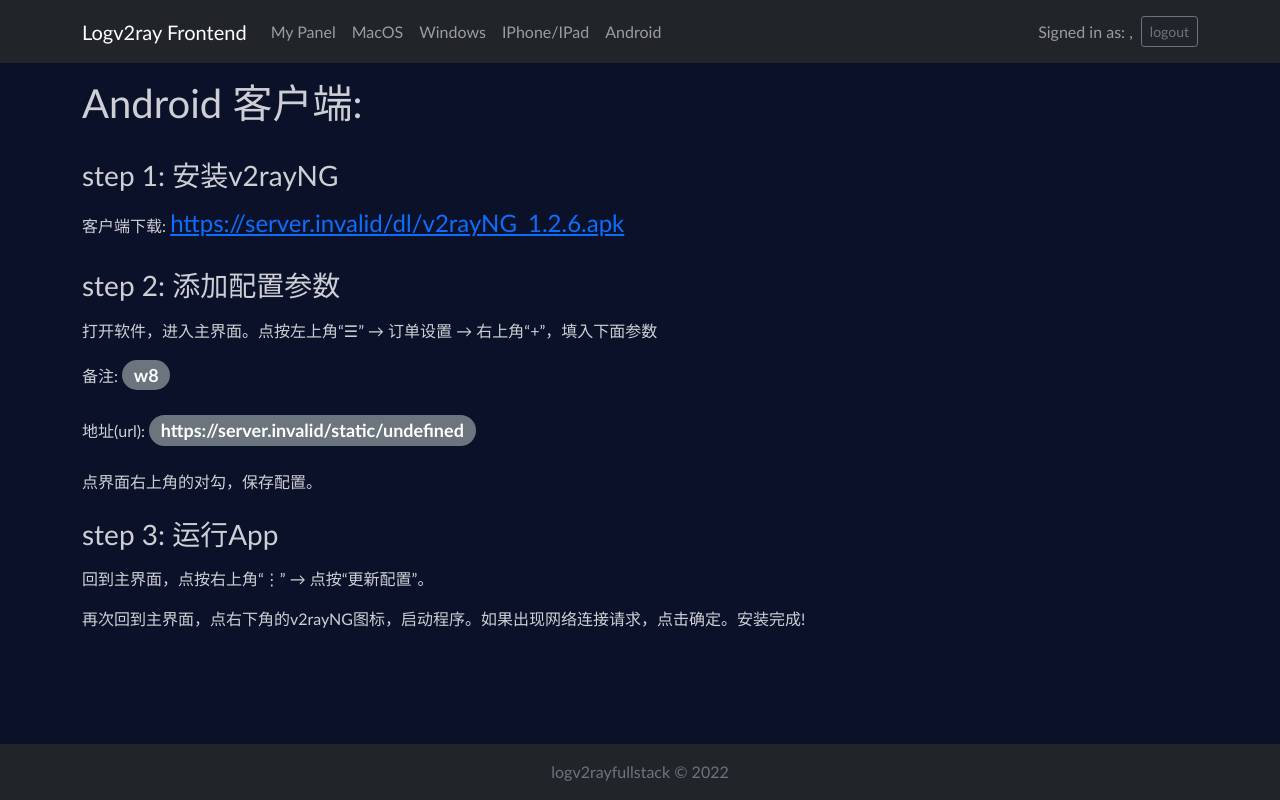
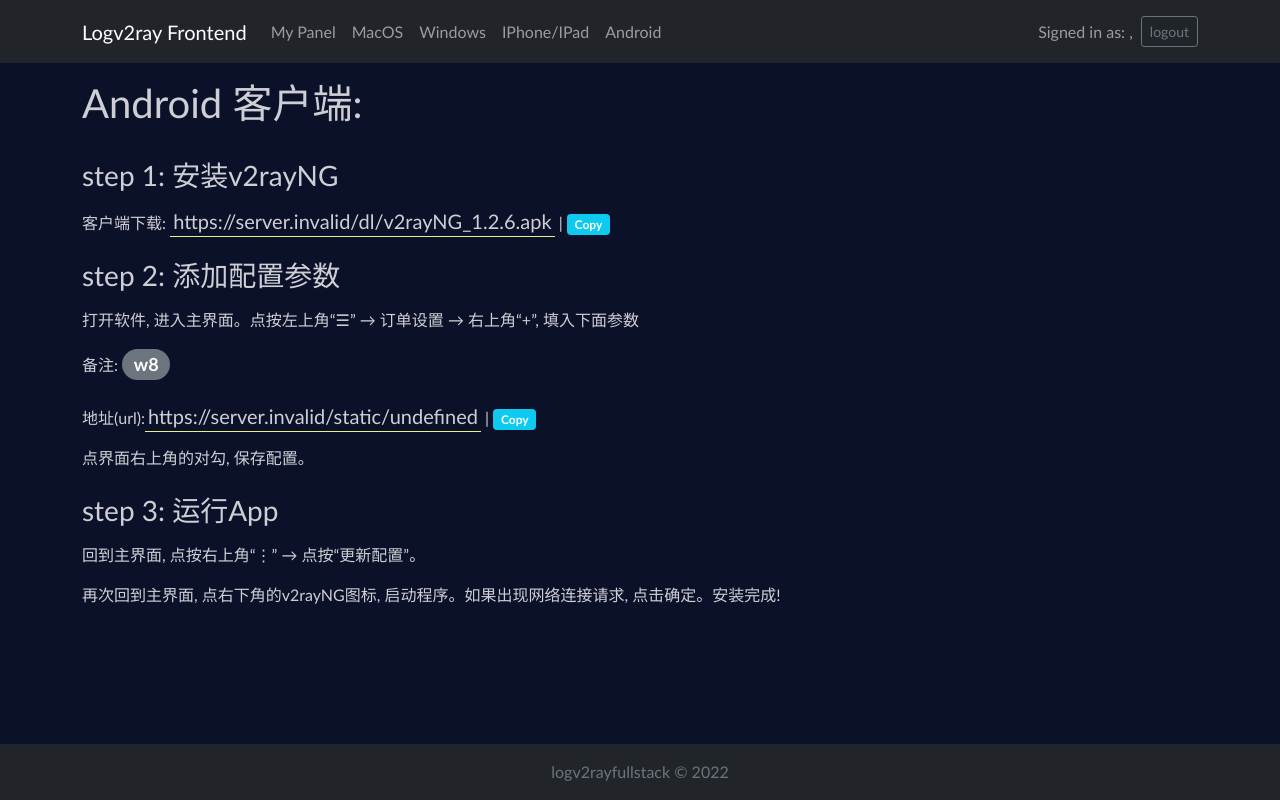
Before and after one commit to xvv6u577/logv2fs, a React (Create React App) app in the folder frontend/: page /android in a window 1280 px wide. Built offline with nearby package versions, Linux system fonts and the light colour scheme; no server answers; sample sign-in values are in the browser's storage.

Commit message:
add TapToCopied component.

```diff
--- a/frontend/public/index.html
+++ b/frontend/public/index.html
@@ -24,7 +24,7 @@
       work correctly both with client-side routing and a non-root public URL.
       Learn how to configure a non-root public URL by running `npm run build`.
     -->
-		<title>logv2rayfullstack App</title>
+		<title>log.v2.FS App</title>
 	</head>
 	<body>
 		<noscript>You need to enable JavaScript to run this app.</noscript>
--- a/frontend/src/App.css
+++ b/frontend/src/App.css
@@ -36,14 +36,14 @@
 	border-bottom: 1px solid rgba(204, 173, 173, 0.877);
 }
 
-.home-list ol.list-group.list-group-striped li:nth-of-type(odd){
-    background: rgba(52, 52, 52, 1);
+.home-list ol.list-group.list-group-striped li:nth-of-type(odd) {
+	background: rgba(52, 52, 52, 1);
 }
-.home-list ol.list-group.list-group-striped li:nth-of-type(even){
-    background: rgba(41, 44, 49, 1);
+.home-list ol.list-group.list-group-striped li:nth-of-type(even) {
+	background: rgba(41, 44, 49, 1);
 }
-.home-list ol.list-group.list-group-hover li:hover{
-    background: rgba(110, 116, 98, 0.2);
+.home-list ol.list-group.list-group-hover li:hover {
+	background: rgba(110, 116, 98, 0.2);
 }
 
 .home-traffic-fs {
@@ -51,13 +51,13 @@
 }
 
 .home-list .accordion-item {
-	background-color:rgb(66, 55, 62);
+	background-color: rgb(66, 55, 62);
 	border: none;
 }
 .home-list .accordion-item .accordion-header {
 	font-size: 14px;
 }
-.home-list .accordion-item .accordion-header button.accordion-button{
+.home-list .accordion-item .accordion-header button.accordion-button {
 	padding: 0;
 }
 .home-list .accordion-item .accordion-body {
@@ -65,9 +65,8 @@
 }
 
 .modal-content {
-	background-color: rgba(200, 200, 200,1) !important;
+	background-color: rgba(200, 200, 200, 1) !important;
 	color: rgba(51, 29, 29, 1) !important;
-
 }
 
 .myToolTip > .tooltip-inner {
@@ -113,3 +112,16 @@
 	color: rgba(255, 255, 255, 0.4);
 	font-size: small;
 }
+
+.tap-to-copied {
+	padding-bottom: 5px;
+}
+
+.tap-to-copied-badge {
+	cursor: copy;
+}
+
+.tap-to-copied span.h5 {
+	border-bottom: 1px solid rgb(236, 238, 138);
+	padding: 3px;
+}
--- a/frontend/src/components/android.js
+++ b/frontend/src/components/android.js
@@ -1,5 +1,6 @@
 import { Container, Badge } from "react-bootstrap";
 import { useSelector } from "react-redux";
+import TapToCopied from "./tapToCopied";
 
 function Android() {
 	const loginState = useSelector((state) => state.login);
@@ -9,16 +10,16 @@
 			<h3 className="py-2">step 1: 安装v2rayNG</h3>
 			<p>
 				客户端下载:{" "}
-				<div className="inline h4">
-					<a href={process.env.REACT_APP_FILE_AND_SUB_URL +"/dl/"+ "v2rayNG_1.2.6.apk"}>
-						{process.env.REACT_APP_FILE_AND_SUB_URL +"/dl/"+ "v2rayNG_1.2.6.apk"}
-					</a>
-				</div>
+				<TapToCopied>
+					{process.env.REACT_APP_FILE_AND_SUB_URL +
+						"/dl/" +
+						"v2rayNG_1.2.6.apk"}
+				</TapToCopied>
 			</p>
 			<h3 className="py-2">step 2: 添加配置参数</h3>
 			<p>
-				打开软件，进入主界面。点按左上角“☰” &#x2192; 订单设置 &#x2192;
-				右上角“+”，填入下面参数
+				打开软件, 进入主界面。点按左上角“☰” &#x2192; 订单设置 &#x2192;
+				右上角“+”, 填入下面参数
 			</p>
 			<p>
 				备注:
@@ -30,17 +31,18 @@
 			</p>
 			<p>
 				地址(url):
-				<div className="inline h4">
-					<Badge bg="secondary" pill className="mx-1">
-						{process.env.REACT_APP_FILE_AND_SUB_URL + "/static/" + loginState.jwt.Email}
-					</Badge>
-				</div>
+				<TapToCopied>
+					{process.env.REACT_APP_FILE_AND_SUB_URL +
+						"/static/" +
+						loginState.jwt.Email}
+				</TapToCopied>
 			</p>
-			<p>点界面右上角的对勾，保存配置。</p>
+			<p>点界面右上角的对勾, 保存配置。</p>
 			<h3 className="py-2">step 3: 运行App</h3>
-			<p>回到主界面，点按右上角“⋮” &#x2192; 点按“更新配置”。</p>
+			<p>回到主界面, 点按右上角“⋮” &#x2192; 点按“更新配置”。</p>
 			<p>
-				再次回到主界面，点右下角的v2rayNG图标，启动程序。如果出现网络连接请求，点击确定。安装完成!
+				再次回到主界面, 点右下角的v2rayNG图标, 启动程序。如果出现网络连接请求,
+				点击确定。安装完成!
 			</p>
 		</Container>
 	);
--- a/frontend/src/components/iphone.js
+++ b/frontend/src/components/iphone.js
@@ -1,5 +1,6 @@
 import { Container, Badge } from "react-bootstrap";
 import { useSelector } from "react-redux";
+import TapToCopied from "./tapToCopied";
 
 function Ihpone() {
 	const loginState = useSelector((state) => state.login);
@@ -30,27 +31,19 @@
 			</p>
 			<p>
 				apple ID:
-				<div className="inline h4">
-					<Badge bg="secondary" pill className="mx-1">
-						warley8013@gmail.com
-					</Badge>
-				</div>
+				<TapToCopied>warley8013@gmail.com</TapToCopied>
 			</p>
 			<p>
 				pwd:
-				<div className="inline h4">
-					<Badge bg="secondary" pill className="mx-1">
-						Google@521
-					</Badge>
-				</div>
+				<TapToCopied>Google@521</TapToCopied>
 			</p>
 			<p>打开app store, 查找 "shadowrocket" , 安装。</p>
 			提示:
 			<ul>
 				<li>上面提供的apple id已经购买shadowrocket, 登陆之后可以直接安装。</li>
 				<li>
-					apple ID
-					登陆的时候, 需要双重认证, 给我发信息提示, 我会发给你认证数字。
+					apple ID 登陆的时候, 需要双重认证, 给我发信息提示,
+					我会发给你认证数字。
 				</li>
 			</ul>
 			<h3 className="py-2">step 2、导入配置参数</h3>
@@ -68,16 +61,17 @@
 			</p>
 			<p>
 				URL:{" "}
-				<div className="inline h4">
-					<Badge bg="secondary" pill className="mx-1">
-						{process.env.REACT_APP_FILE_AND_SUB_URL + "/static/" + loginState.jwt.Email}
-					</Badge>
-				</div>
+				<TapToCopied>
+					{process.env.REACT_APP_FILE_AND_SUB_URL +
+						"/static/" +
+						loginState.jwt.Email}
+				</TapToCopied>
 			</p>
 			<p>点按右上角“完成”。</p>
 			<h3 className="py-2">Step 3: 设置运行模式</h3>
 			<p>
-				回到主界面, 向右滑动新添加的选项uvp, 点按“更新”。项目下方会出现2个列表, 选中其中一个后, 左边会现黄色圆点。
+				回到主界面, 向右滑动新添加的选项uvp, 点按“更新”。项目下方会出现2个列表,
+				选中其中一个后, 左边会现黄色圆点。
 			</p>
 			<p>回到主界面, "全局路由"选择"配置"。</p>
 			<p>
--- a/frontend/src/components/macos.js
+++ b/frontend/src/components/macos.js
@@ -1,5 +1,6 @@
 import { useSelector } from "react-redux";
-import { Container, Badge } from "react-bootstrap";
+import { Container, } from "react-bootstrap";
+import TapToCopied from "./tapToCopied";
 
 function Macos() {
 	const loginState = useSelector((state) => state.login);
@@ -13,11 +14,7 @@
 			</h3>
 			<p>
 				客户端下载:{" "}
-				<div className="inline h4">
-					<a href={process.env.REACT_APP_FILE_AND_SUB_URL + "/dl/v2rayx.zip"}>
-						{process.env.REACT_APP_FILE_AND_SUB_URL + "/dl/v2rayx.zip"}
-					</a>
-				</div>
+				<TapToCopied>{process.env.REACT_APP_FILE_AND_SUB_URL + "/dl/v2rayx.zip"}</TapToCopied>
 			</p>
 			<p>
 				解压之后, 把 v2rayx 移到/Application 文件夹。四指捏合, 调出
@@ -28,11 +25,9 @@
 				点按标题栏 App 图标, 依次选择 Configure... &#x2192; Import... &#x2192;
 				Import from other links... &#x2192; 输入
 			</p>
-			<div className="inline h4">
-				<Badge bg="secondary" pill className="mx-1">
-					{process.env.REACT_APP_FILE_AND_SUB_URL + "/static/" + loginState.jwt.Email}
-				</Badge>
-			</div>
+			<p>
+				<TapToCopied>{process.env.REACT_APP_FILE_AND_SUB_URL + "/static/" + loginState.jwt.Email}</TapToCopied>
+			</p>
 			<p>点按 OK。若添加成功, 配置对话框左侧vmess servers有新项目产生。</p>
 			<h3 className="py-2">step 3: 运行 v2ray 客户端</h3>
 			<p>
--- /dev/null
+++ b/frontend/src/components/tapToCopied.js
@@ -0,0 +1,38 @@
+import { useRef, useState } from "react";
+import { Overlay, Tooltip, Badge } from "react-bootstrap";
+
+const TapToCopied = (props) => {
+	const [show, setShow] = useState(false);
+	const target = useRef(null);
+
+	return (
+		<span className="tap-to-copied">
+			<span ref={target} className="h5">
+				{props.children}
+			</span>
+			{" | "}
+			<Badge
+				bg="info"
+				className="tap-to-copied-badge"
+				onClick={() => {
+					navigator.clipboard.writeText(props.children);
+					setShow(!show);
+                    setTimeout(() => {
+                        setShow(show);
+                    }, 3000);
+				}}
+			>
+				Copy
+			</Badge>
+			<Overlay target={target.current} show={show} placement="top">
+				{(props) => (
+					<Tooltip id="overlay-example" {...props}>
+						Copied!
+					</Tooltip>
+				)}
+			</Overlay>
+		</span>
+	);
+};
+
+export default TapToCopied;
--- a/frontend/src/components/windows.js
+++ b/frontend/src/components/windows.js
@@ -3,6 +3,7 @@
 import { useSelector, useDispatch } from "react-redux";
 import axios from "axios";
 import { alert, info, success } from "../store/message";
+import TapToCopied from "./tapToCopied";
 
 function Windows() {
 	const [user, updateUser] = useState({});
@@ -42,19 +43,18 @@
 			<h3 className="py-2">step 2: 下载客户端</h3>
 			<p>
 				下载客户端:{" "}
-				<div className="inline h4">
-					<a href={process.env.REACT_APP_FILE_AND_SUB_URL + "/dl/v2rayw.zip"}>
-						{process.env.REACT_APP_FILE_AND_SUB_URL + "/dl/v2rayw.zip"}
-					</a>
-				</div>
+				<TapToCopied>
+					{process.env.REACT_APP_FILE_AND_SUB_URL + "/dl/v2rayw.zip"}
+				</TapToCopied>
 			</p>
 			<p>
-				解压v2rayw.zip。打开解压后文件夹, 双击运行v2rayw.exe文件。windows右下角状态栏出现绿色W形状图标。
+				解压v2rayw.zip。打开解压后文件夹,
+				双击运行v2rayw.exe文件。windows右下角状态栏出现绿色W形状图标。
 			</p>
 			<h3 className="py-2">step 3: 添加配置</h3>
 			<p>
-				右击绿色W形状图标 &#x2192; 配置...,
-				在v2rayw配置面板中, 依次填入下面参数:
+				右击绿色W形状图标 &#x2192; 配置..., 在v2rayw配置面板中,
+				依次填入下面参数:
 			</p>
 			<p>
 				本地socks5端口:{" "}
@@ -71,20 +71,11 @@
 				</div>
 			</p>
 			<p> 点按“添加”, 填入服务器信息&#x2192; </p>
-			<p>
+			<div>
 				{" "}
 				地址:
-				<div className="inline h4">
-					<Badge bg="secondary" pill className="mx-1">
-						{user.nodeinuse && user.nodeinuse.w8}:443
-					</Badge>{" "}
-				</div>
-				用户ID:{" "}
-				<div className="inline h4">
-					<Badge bg="secondary" pill className="mx-1">
-						{user.uuid}
-					</Badge>{" "}
-				</div>
+				<TapToCopied>{user.nodeinuse && user.nodeinuse.w8}:443</TapToCopied>
+				用户ID: <TapToCopied>{user.uuid}</TapToCopied>
 				额外ID:{" "}
 				<div className="inline h4">
 					<Badge bg="secondary" pill className="mx-1">
@@ -115,7 +106,7 @@
 						ws
 					</Badge>
 				</div>
-			</p>
+			</div>
 			<p>点按“传输设置”&#x2192;</p>
 			<ul>
 				<li>
@@ -162,11 +153,12 @@
 			</p>
 			<p>右击绿色W形状图标 &#x2192; 选择“加载v2ray”</p>
 			<p>
-				配置完成!
-				打开edge/chrome浏览器, 输入baidu.com, 测试是否能正常联网; 输入www.google.com, 测试是否能正常联外网。
+				配置完成! 打开edge/chrome浏览器, 输入baidu.com, 测试是否能正常联网;
+				输入www.google.com, 测试是否能正常联外网。
 			</p>
 			<p>
-				(以上内容, 遇到问题, 请给我发信息, 我们可以约时间通过zoom远程控制帮助你安装。)
+				(以上内容, 遇到问题, 请给我发信息,
+				我们可以约时间通过zoom远程控制帮助你安装。)
 			</p>
 		</Container>
 	);
```
Also changed, not shown: frontend/src/components/home.js (+17 -32 lines), 1 other file (tests, documents, lock files or other folders).
